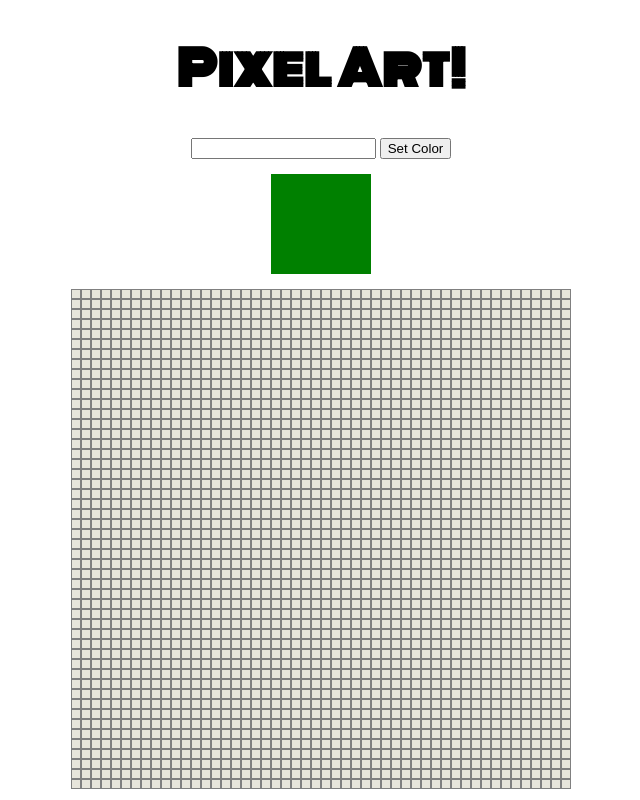
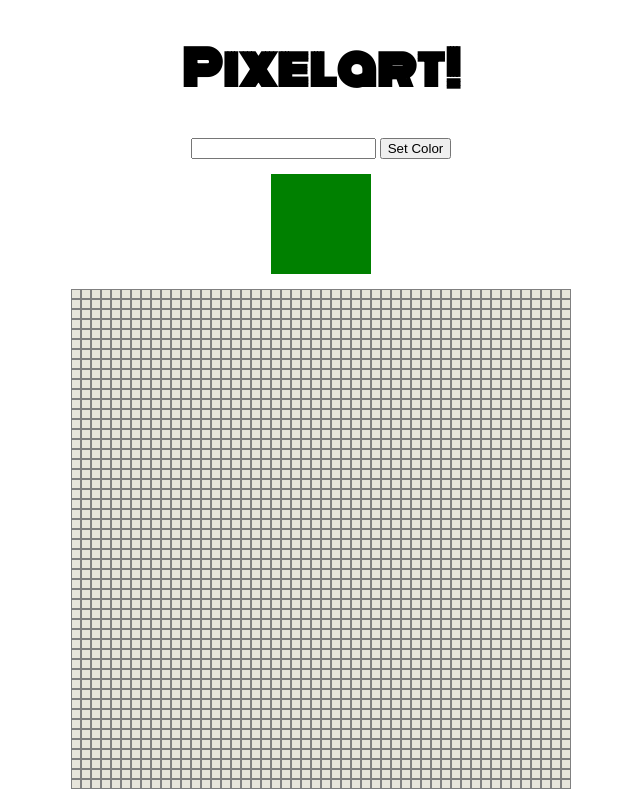
Before and after one commit to HenryinT/Pixartsy, a plain HTML site: page index.html in a window 1280 px wide. Shown: the whole page, without its empty margins (319-959 px from the left). Drawn offline with Linux system fonts and the light colour scheme.

Commit message:
change title

```diff
--- a/index.html
+++ b/index.html
@@ -6,7 +6,7 @@
   <title>i &hearts; js</title>
 </head>
 <body>
-  <h1>Pixel Art!</h1>
+  <h1>Pixelart!</h1>
   <div class="controls">
     <form id="form">
       <input type="text" id="color-field"></input>
```
